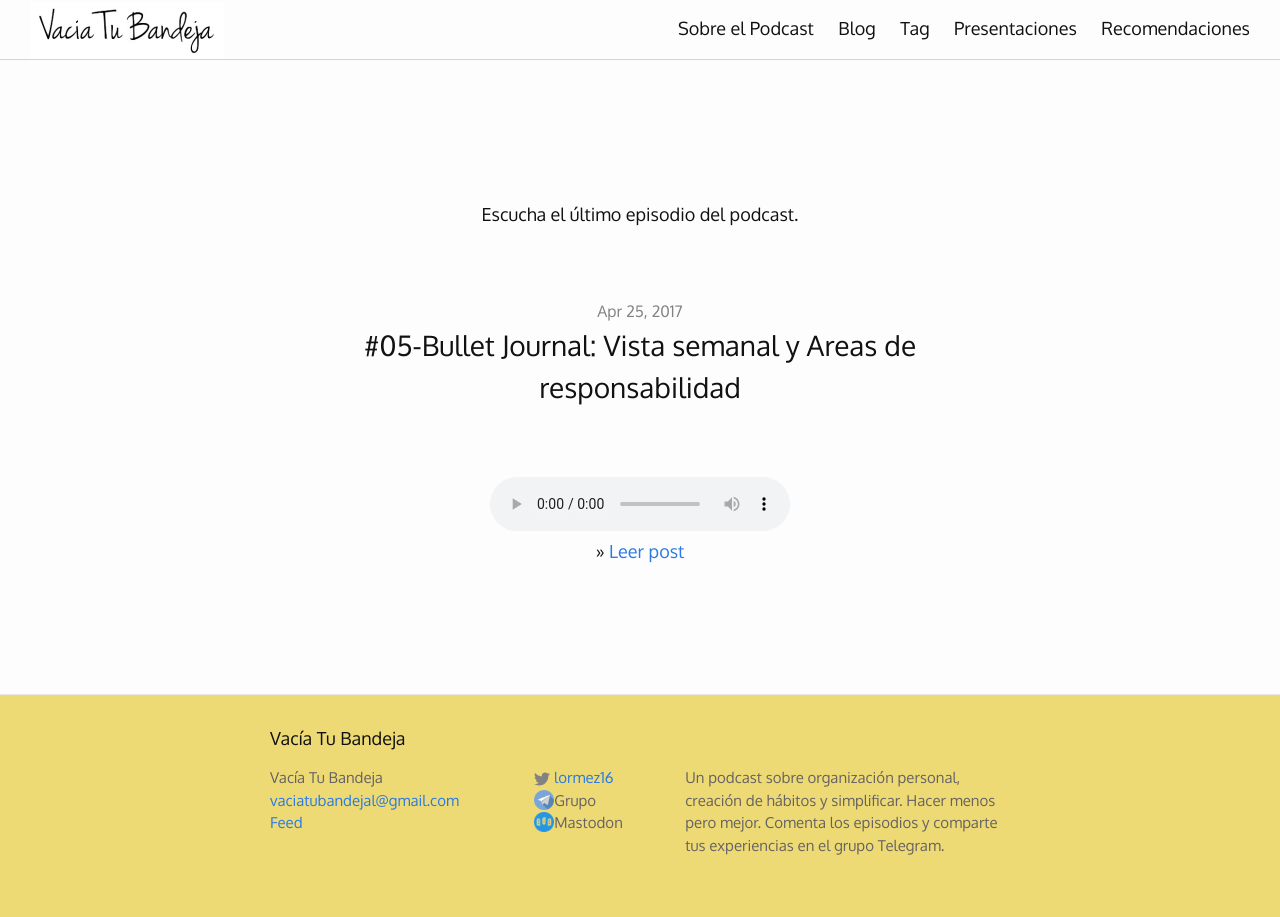
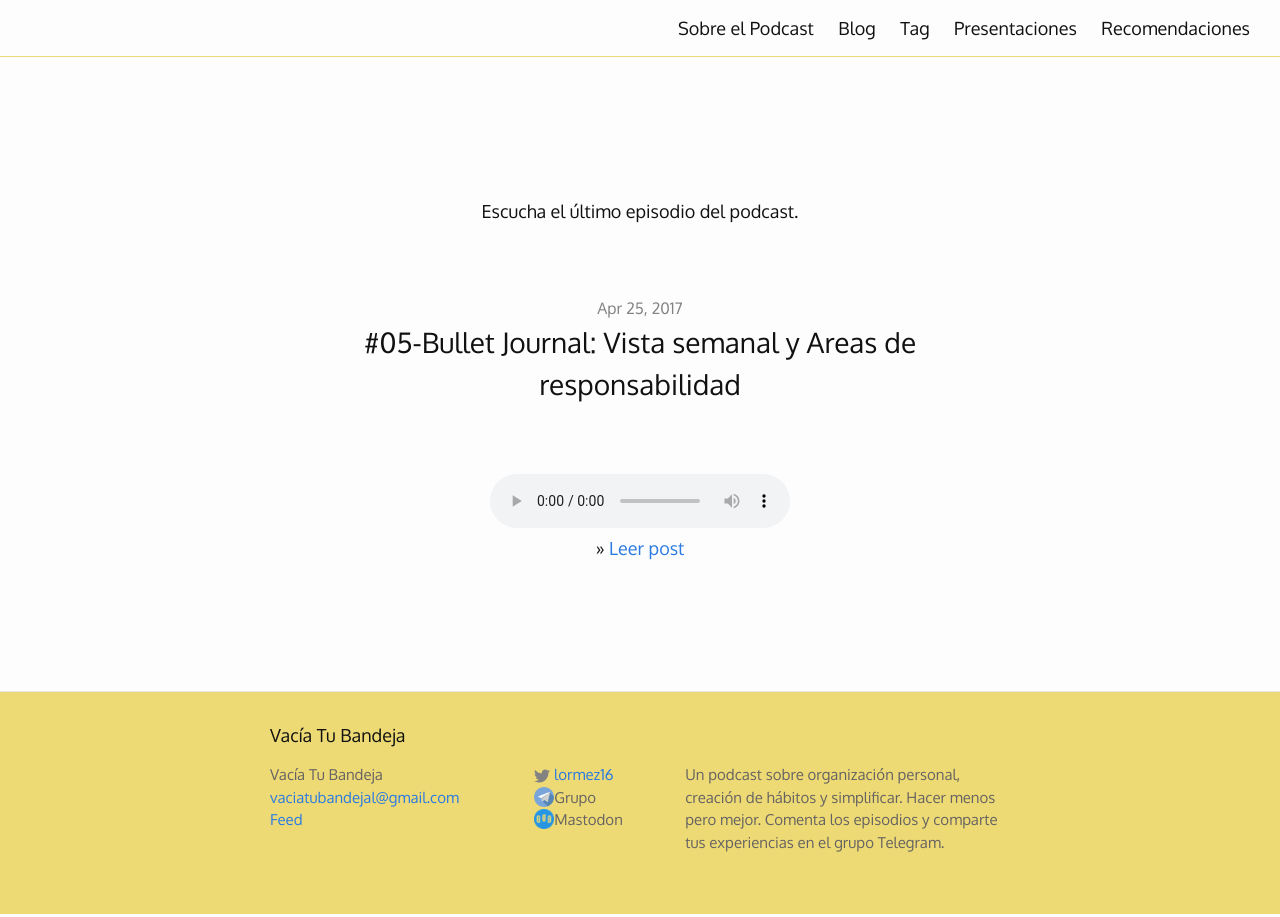
Before and after one commit to lormez16/cambioVTB, a Jekyll site: the page built from index.md, in a window 1280 px wide. Built offline with Jekyll 4.4.1, drawn with Linux system fonts in a browser that asks for light colours.

Commit message:
Update header.html
Eliminada imagen del menu

```diff
--- a/_includes/header.html
+++ b/_includes/header.html
@@ -3,7 +3,7 @@
 
   <div class="wrapper">
 
-		<a class="site-title" href="{{ site.url }}" ><img src="/images/Nombre.png" style="max-width:200px;"alt="Vacía tu bandeja" />
+		<a class="site-title" href="{{ site.url }}" />
 
       <nav class="site-nav">
 
```
